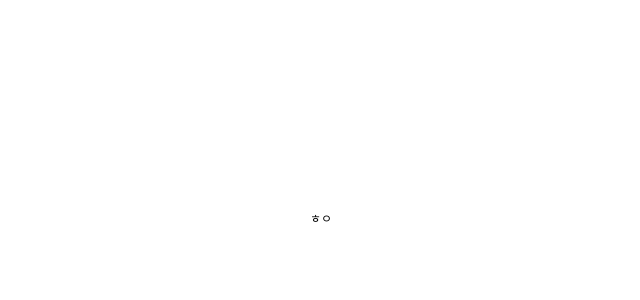
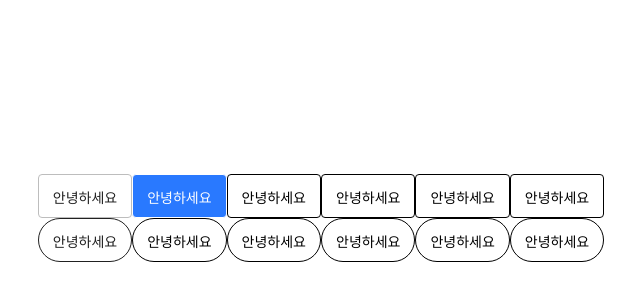
Before and after one commit to HamSungJun/PRIME-UI, a Vue app: page / in a window 1280 px wide. Shown: the part 182-482 px from the top of the page, without its empty margins (319-959 px from the left). Built offline with nearby package versions, Linux system fonts and the light colour scheme; a web font is replaced by a local one.

Commit message:
PUI-BUTTON 개발중

```diff
--- a/src/App.vue
+++ b/src/App.vue
@@ -1,13 +1,36 @@
 <template>
   <div id="app">
-    <pui-button></pui-button>
+    <div>
+      <pui-button
+        v-for="(type, i) in ['default', 'primary', 'success', 'info', 'warning', 'danger']"
+        :key="i"
+        :type="type"
+      >
+        안녕하세요
+      </pui-button>
+    </div>
+    <div>
+      <pui-button
+        v-for="(type, i) in ['default', 'primary', 'success', 'info', 'warning', 'danger']"
+        :key="i"
+        :type="type"
+        :outline="true"
+        round
+        @click="onClick"
+      >
+        안녕하세요
+      </pui-button>
+    </div>
   </div>
 </template>
 
 <script>
 
 export default {
-  name: 'App'
+  name: 'App',
+  methods: {
+
+  }
 }
 </script>
 
@@ -18,5 +41,6 @@ export default {
   display: flex;
   align-items: center;
   justify-content: center;
+  flex-direction: column;
 }
 </style>
--- a/src/main.js
+++ b/src/main.js
@@ -1,7 +1,6 @@
 import Vue from 'vue'
 import App from './App.vue'
 import PrimeUI from './packages'
-import './styles/index.scss'
 Vue.config.productionTip = false
 Vue.use(PrimeUI)
 
--- a/src/packages/pui-button/pui-button.vue
+++ b/src/packages/pui-button/pui-button.vue
@@ -1,15 +1,127 @@
 <template>
-  <button>
-    ㅎㅇ
-  </button>
+  <div
+    :class="[
+      'pui-button',
+      type && !outline ? 'pui-button--type-' + type : '',
+      type && outline ? 'pui-button--type-outline-' + type : '',
+      size ? 'pui-button--size-' + size : '',
+      {
+        'pui-button--shape-rect': rect,
+        'pui-button--shape-round': round,
+        'pui-button--status-disabled': disabled
+      },
+      customClass ? customClass : ''
+    ]"
+    @click.stop="onClick"
+  >
+    <i v-if="icon && iconPlacement === 'left'" :class="icon"></i>
+    <span v-if="$slots.default"><slot></slot></span>
+    <i v-if="icon && iconPlacement === 'right'" :class="icon"></i>
+  </div>
 </template>
 
 <script>
 export default {
-  name: 'pui-button'
+  name: 'pui-button',
+  props: {
+    rect: {
+      type: Boolean,
+      required: false
+    },
+    round: {
+      type: Boolean,
+      required: false
+    },
+    icon: {
+      type: String,
+      required: false
+    },
+    iconPlacement: {
+      type: String,
+      default: 'left',
+      required: false
+    },
+    outline: {
+      type: Boolean,
+      required: false
+    },
+    type: {
+      type: String,
+      default: 'default',
+      required: false
+    },
+    size: {
+      type: String,
+      default: 'default',
+      required: false
+    },
+    disabled: {
+      type: Boolean,
+      default: false,
+      required: false
+    },
+    customClass: {
+      type: String,
+      required: false
+    }
+  },
+  mounted () {
+    console.log(this.$slots)
+  },
+  methods: {
+    onClick (event) {
+      this.$emit('click', event)
+    }
+  }
 }
 </script>
 
-<style scoped>
+<style lang="scss" scoped>
+.pui-button {
+  display: inline-block;
+  border-width: 1px;
+  border-style: solid;
+  border-radius: 4px;
+  padding: 0.75rem;
+  cursor: pointer;
 
+  &:hover{
+    opacity: 0.85;
+  }
+
+  span{
+    display: inherit;
+    transform: translateY(2px);
+  }
+
+  @each $type, $color, $background-color, $border-color, $outline-color, $outline-background-color, $outline-border-color in $button-themes{
+    &.pui-button--type-#{$type}{
+      color: #{$color};
+      background-color: #{$background-color};
+      border-color: #{$border-color};
+    }
+    &.pui-button--type-outline-#{$type}{
+      color: #{$outline-color};
+      background-color: #{$outline-background-color};
+      border-color: #{$outline-border-color};
+    }
+  }
+
+  @each $size, $padding, $fontsize in $button-sizes {
+    &.pui-button--size-#{$size}{
+      padding: #{$padding};
+      font-size: #{$fontsize};
+    }
+  }
+
+  @each $shape, $radius in $button-shapes {
+    &.pui-button--shape-#{$shape}{
+      border-radius: #{$radius};
+    }
+  }
+
+  &.pui-button--status-disabled{
+
+  }
+}
 </style>
--- a/src/styles/_fonts.scss
+++ b/src/styles/_fonts.scss
@@ -1,4 +1,4 @@
-$font-path: '../assets/fonts';
+$font-path: '/assets/fonts';
 
 /**
  * @mixin font-face
--- a/src/styles/_reset.scss
+++ b/src/styles/_reset.scss
@@ -2,7 +2,7 @@
 
 *{
   font-family: 'Noto Sans Korean', sans-serif;
-  font-size: 12px;
+  font-size: 1rem;
   margin: 0;
   padding: 0;
 }
--- a/src/styles/_variables.scss
+++ b/src/styles/_variables.scss
@@ -0,0 +1,15 @@
+/* PUI-BUTTON */
+$button-types:   'success', 'info', 'warning', 'danger';
+$button-colors:   '#ffffff', '#ffffff', '#ffffff', '#ffffff';
+$button-background-colors:   '#9e9e9e', '#00e676', '#ffb74d', '#f44336';
+$button-border-colors:  'transparent', 'transparent', 'transparent', 'transparent', 'transparent';
+$button-outline-colors:  '#2979ff', '#9e9e9e', '#00e676', '#ffb74d', '#f44336';
+$button-outline-background-colors:  '#ffffff', '#ffffff', '#ffffff', '#ffffff', '#ffffff';
+$button-outline-border-colors:  '#2979ff', '#9e9e9e', '#00e676', '#ffb74d', '#f44336';
+$button-themes: ('default','#212121','#ffffff','#bdbdbd','#212121','#ffffff','#212121',),
+('primary', '#ffffff', '#2979ff',), (), (), (), ();
+$button-sizes: ('mini', '0.7rem', '0.85rem'), ('small', '0.8rem', '0.85rem'), ('medium', '0.9rem', '1rem'), ('default', '1rem 1rem', '1rem');
+$button-shapes: ('rect','0px'), ('round', '22px');
+:root {
+    font-size: 14px;
+}
--- a/src/styles/index.scss
+++ b/src/styles/index.scss
@@ -1 +1,2 @@
 @import '_reset.scss';
+@import '_variables.scss';
--- /dev/null
+++ b/vue.config.js
@@ -0,0 +1,20 @@
+'use strict'
+
+module.exports = {
+  configureWebpack: {
+    devServer: {
+      disableHostCheck: true
+    }
+  },
+  css: {
+    loaderOptions: {
+      sass: {
+        prependData: `
+          @import "@/styles/index.scss";
+        `
+      }
+    }
+  },
+  runtimeCompiler: true,
+  publicPath: '/'
+}
```
Also changed, not shown: src/packages/pui-button/_pui-button.scss (added).
